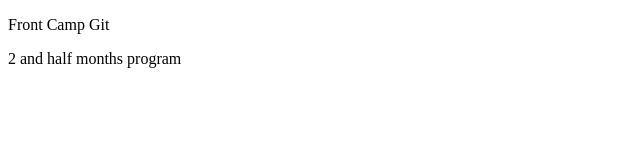
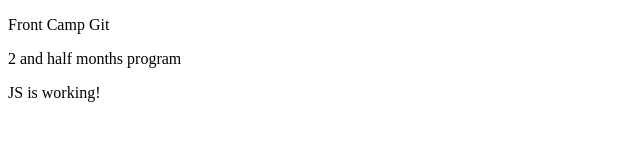
Before and after one commit to NJaryal/Core-JavaScript, a plain HTML site: page index.html in a window 1280 px wide. Shown: the whole page, without its empty margins (0-640 px from the left). Drawn offline with Linux system fonts and the light colour scheme.

Commit message:
Added some paragraph

```diff
--- a/index.html
+++ b/index.html
@@ -11,6 +11,7 @@
 <body>
     <p>Front Camp Git</p>
     <span>2 and half months program</span>
+    <p>JS is working!</p>
 </body>
 
 </html>
```
